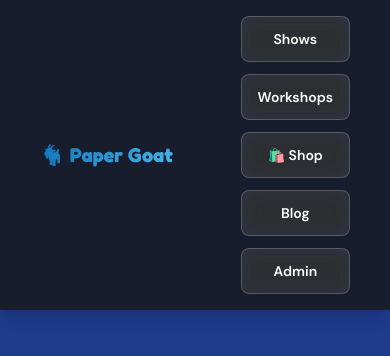
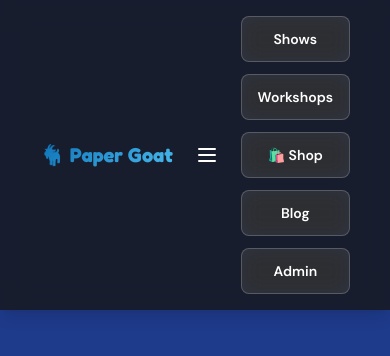
Before and after one commit to kpatelearn/paper-goat, a Next.js app: page / in a window 390 px wide. Shown: the top 356 px of the page. Built offline with nearby package versions, Linux system fonts and the light colour scheme.

Commit message:
feat: add mobile hamburger menu

```diff
--- a/src/app/globals.css
+++ b/src/app/globals.css
@@ -616,6 +616,25 @@ body {
   transform: translateZ(0);
 }
 
+/* Mobile hamburger overlay */
+.mobile-menu-overlay {
+  position: fixed;
+  inset: 0;
+  background: rgba(23, 23, 23, 0.95);
+  display: flex;
+  flex-direction: column;
+  gap: var(--space-xl);
+  align-items: center;
+  justify-content: center;
+  z-index: 50;
+}
+
+@media (min-width: 768px) {
+  .mobile-menu-overlay {
+    display: none;
+  }
+}
+
 /* Goat watermark */
 .goat-watermark {
   position: fixed;
--- a/src/components/Header.tsx
+++ b/src/components/Header.tsx
@@ -1,32 +1,63 @@
 'use client';
 
 import Link from 'next/link';
+import { useState } from 'react';
+
+const links = [
+  { href: '/shows', label: 'Shows' },
+  { href: '/workshops', label: 'Workshops' },
+  { href: 'https://papergoat.digitees.co.nz', label: '🛍️ Shop' },
+  { href: '/blog', label: 'Blog' },
+  { href: '/login', label: 'Admin' },
+];
 
 export default function Header() {
+  const [open, setOpen] = useState(false);
+
+  const items = links.map((link) => (
+    <Link key={link.href} href={link.href} className="menu-btn" onClick={() => setOpen(false)}>
+      {link.label}
+    </Link>
+  ));
+
   return (
-    <header className="w-full py-4 px-6 bg-goat-black/80 backdrop-blur-md shadow-lg text-white">
+    <header className="w-full py-4 px-6 bg-goat-black/80 backdrop-blur-md shadow-lg text-white relative">
       <div className="container flex-between items-center">
         <Link href="/" className="text-xl font-bold logo-text">
           🐐 Paper Goat
         </Link>
-        <nav className="flex gap-3 text-sm mobile-stack">
-          <Link href="/shows" className="menu-btn">
-            Shows
-          </Link>
-          <Link href="/workshops" className="menu-btn">
-            Workshops
-          </Link>
-          <Link href="https://papergoat.digitees.co.nz" className="menu-btn">
-            🛍️ Shop
-          </Link>
-          <Link href="/blog" className="menu-btn">
-            Blog
-          </Link>
-          <Link href="/login" className="menu-btn">
-            Admin
-          </Link>
-        </nav>
+        <button
+          className="md:hidden p-2 rounded focus-ring"
+          aria-label="Toggle menu"
+          onClick={() => setOpen((v) => !v)}
+        >
+          {open ? (
+            <svg
+              xmlns="http://www.w3.org/2000/svg"
+              fill="none"
+              viewBox="0 0 24 24"
+              strokeWidth={2}
+              stroke="currentColor"
+              className="w-6 h-6"
+            >
+              <path strokeLinecap="round" strokeLinejoin="round" d="M6 18L18 6M6 6l12 12" />
+            </svg>
+          ) : (
+            <svg
+              xmlns="http://www.w3.org/2000/svg"
+              fill="none"
+              viewBox="0 0 24 24"
+              strokeWidth={2}
+              stroke="currentColor"
+              className="w-6 h-6"
+            >
+              <path strokeLinecap="round" strokeLinejoin="round" d="M4 6h16M4 12h16M4 18h16" />
+            </svg>
+          )}
+        </button>
+        <nav className="hidden md:flex gap-3 text-sm mobile-stack">{items}</nav>
       </div>
+      {open && <nav className="mobile-menu-overlay md:hidden">{items}</nav>}
     </header>
   );
 }
```
